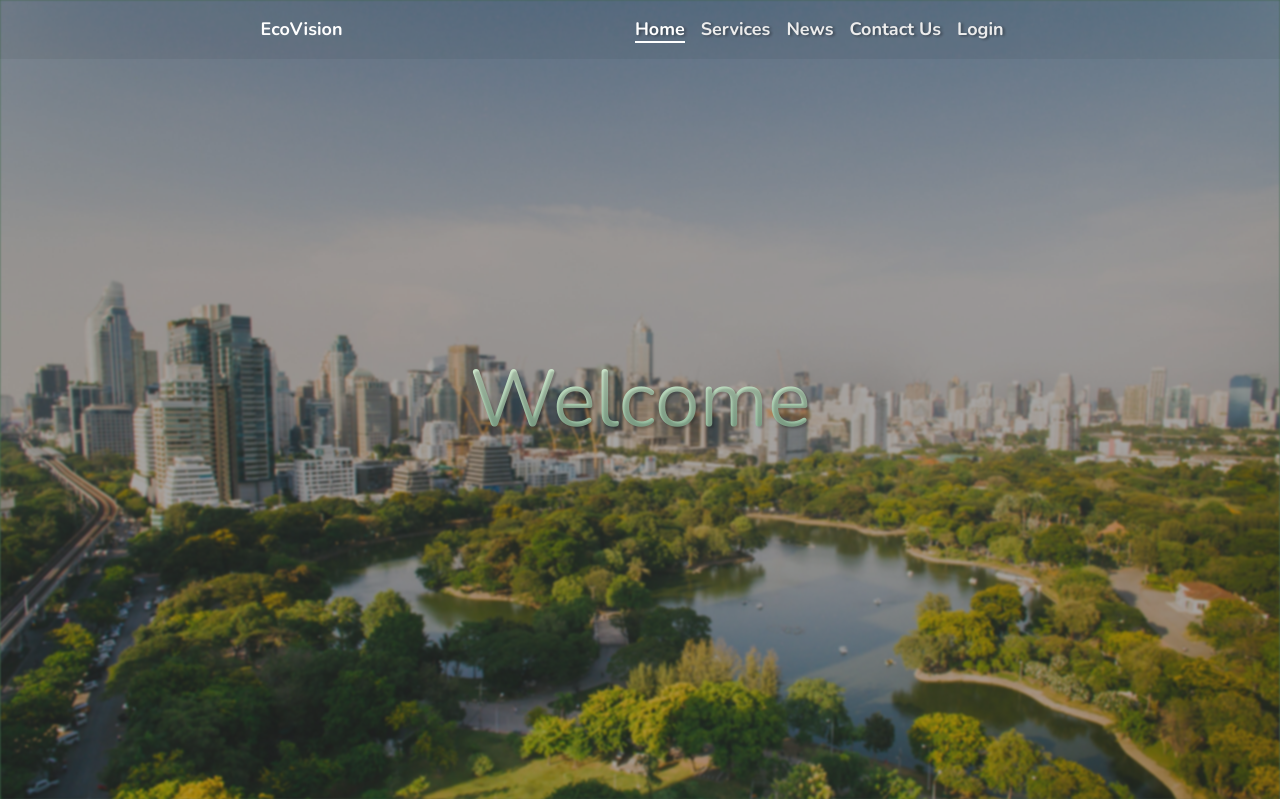
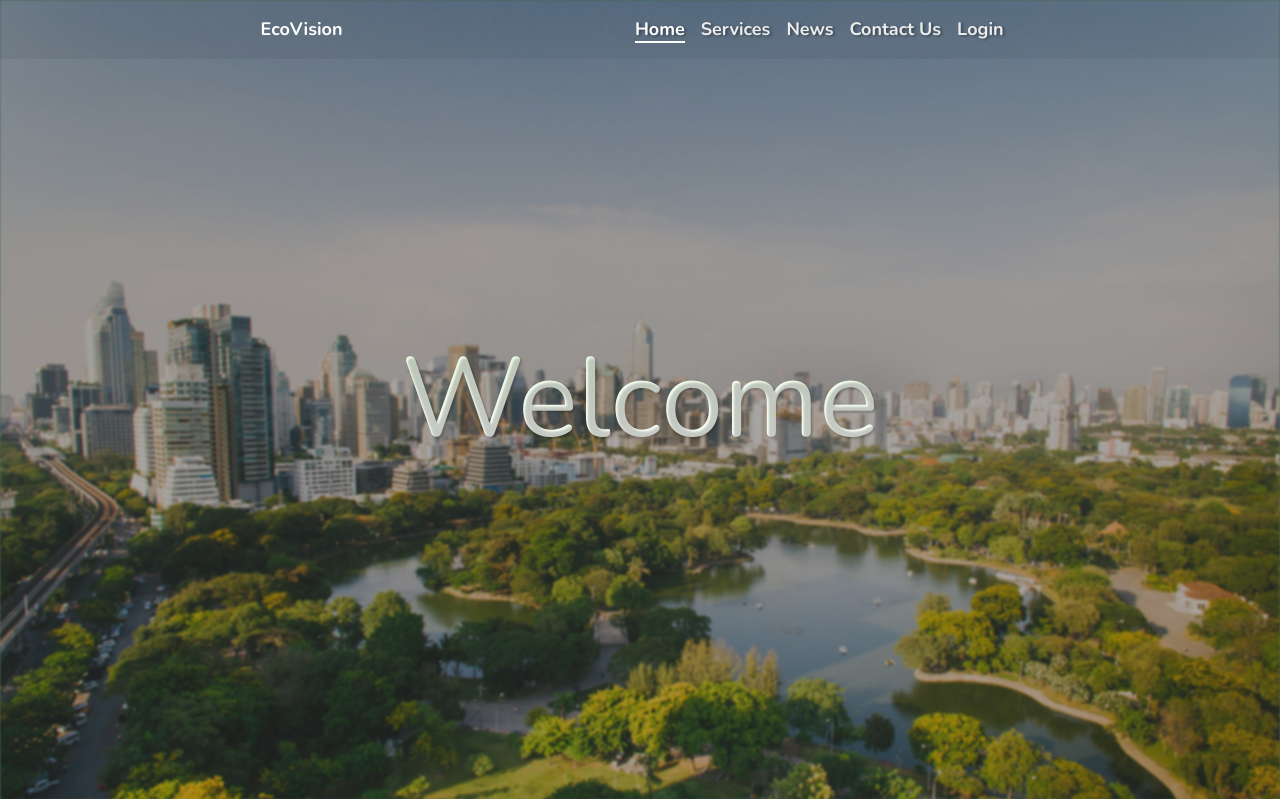
Before and after one commit to JacTBB/IT1166-EcoVision, a Flask app: page / in a window 1280 px wide. Shown: the top 799 px of the page. Run offline with Flask 3, Linux system fonts and the light colour scheme; some libraries are stand-ins or nearby versions.

Commit message:
minor css changes

```diff
--- a/app/static/css/main/home.css
+++ b/app/static/css/main/home.css
@@ -31,9 +31,9 @@
 }
 
 .home-page .home div p {
-  font-size: 5em;
+  font-size: 7rem;
   text-shadow: 2px 2px 2px rgba(0, 0, 0, 0.2);
-  background: -webkit-linear-gradient(rgb(230, 248, 223), #7aaa8a);
+  background: -webkit-linear-gradient(rgb(230, 248, 223), #ffffff);
   -webkit-background-clip: text;
   -webkit-text-fill-color: transparent;
 }
```
